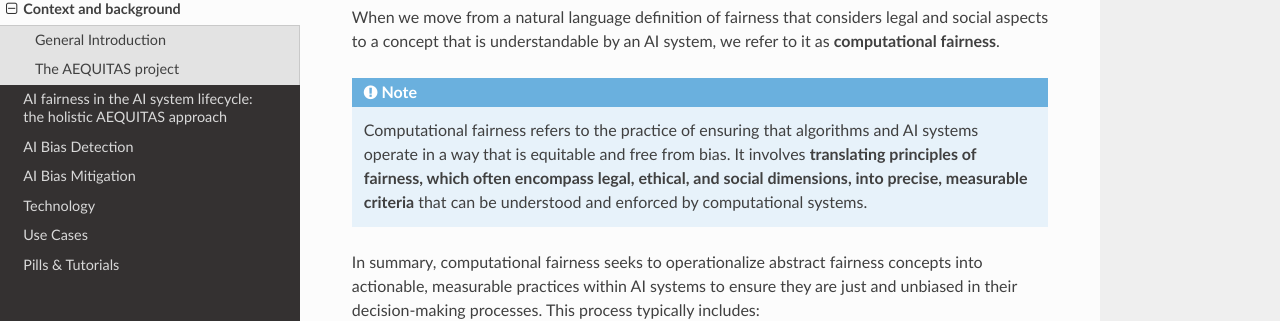
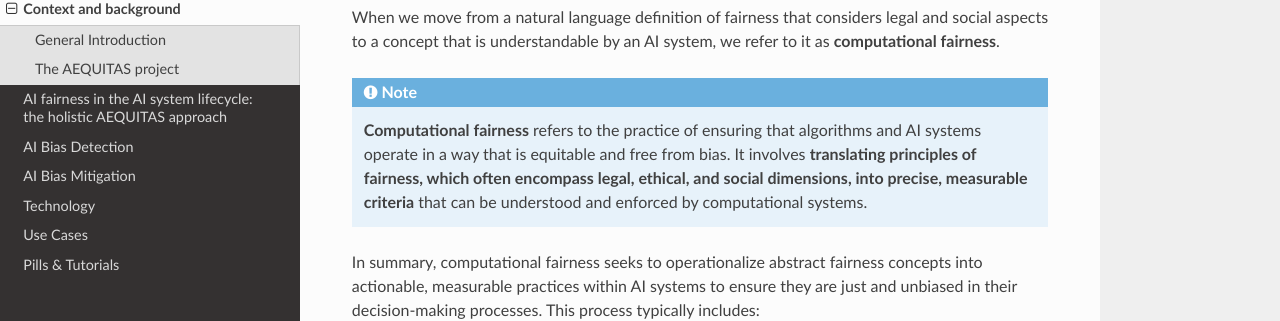
Before and after one commit to aequitas-aod/aequitas-home, a Sphinx documentation site: the page built from docs/source/context.rst, in a window 1280 px wide and 900 px high, scrolled down 716 px. Shown: the part 137-458 px from the top of the window. Built offline with Sphinx 7.4.7 and the Read the Docs theme 2.0.0, drawn with Linux system fonts in a browser that asks for light colours.

Commit message:
rc: bold

```diff
--- a/docs/source/context.rst
+++ b/docs/source/context.rst
@@ -25,7 +25,7 @@
 
 .. note::
 
-   Computational fairness refers to the practice of ensuring that algorithms and AI systems operate in a way that is equitable and free from bias. It involves **translating principles of fairness, which often encompass legal, ethical, and social dimensions, into precise, measurable criteria** that can be understood and enforced by computational systems.
+   **Computational fairness** refers to the practice of ensuring that algorithms and AI systems operate in a way that is equitable and free from bias. It involves **translating principles of fairness, which often encompass legal, ethical, and social dimensions, into precise, measurable criteria** that can be understood and enforced by computational systems.
 
 In summary, computational fairness seeks to operationalize abstract fairness concepts into actionable, measurable practices within AI systems to ensure they are just and unbiased in their decision-making processes. This process typically includes:
 
```
